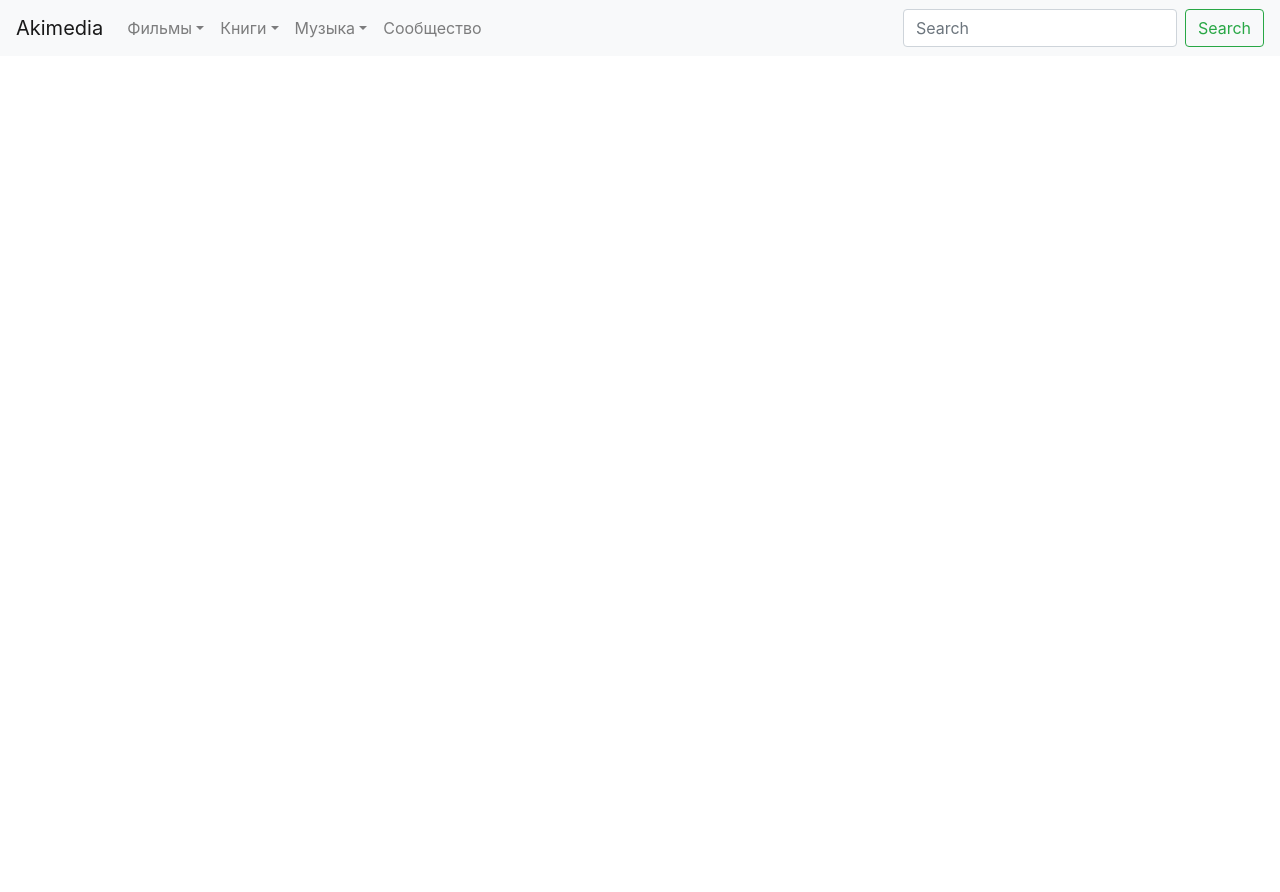
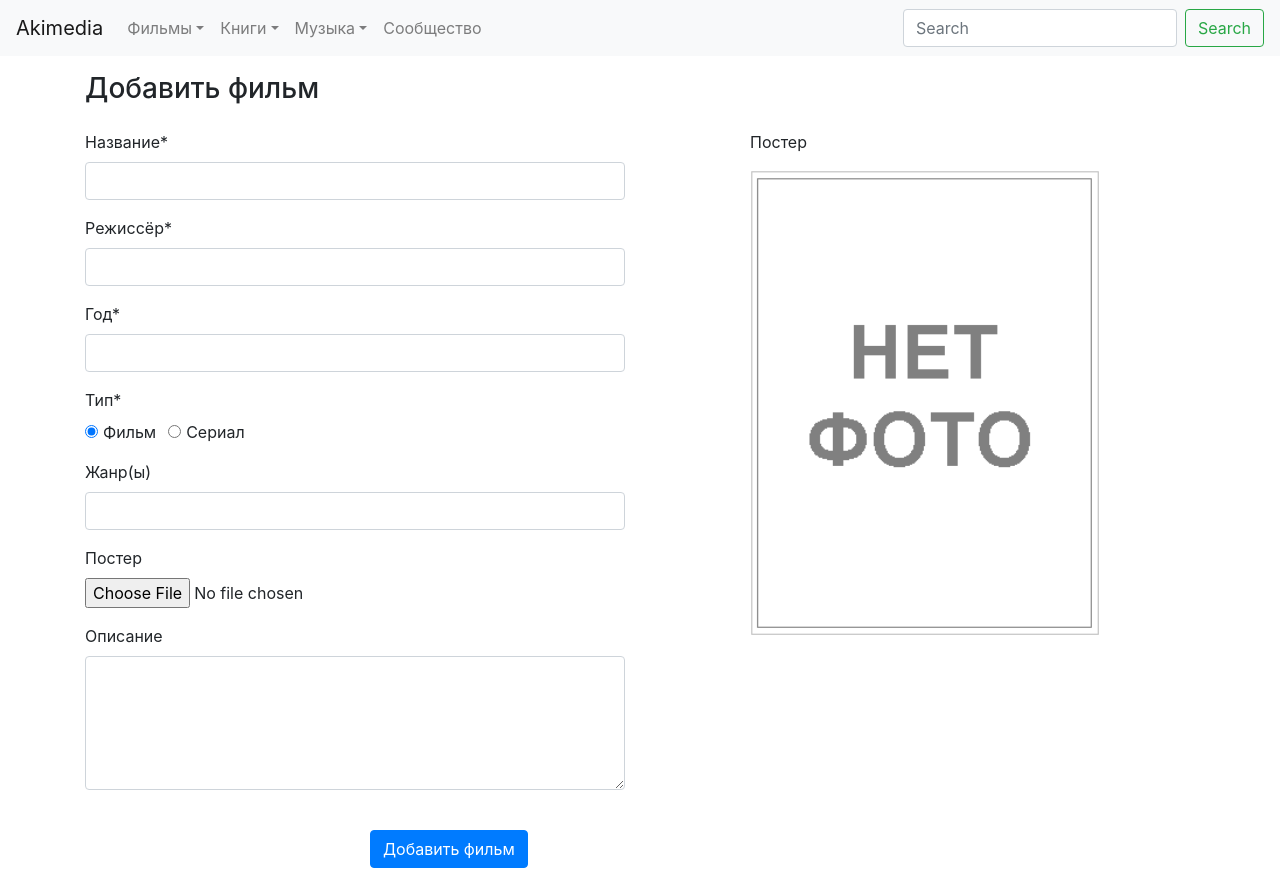
Before and after one commit to bottleIsEmpty/akimedia, an Angular app: page /add-film in a window 1280 px wide. Before the commit this address led to /. Before the commit the page ends 800 px from the top, so only its background shows below. Built offline with nearby package versions, Linux system fonts and the light colour scheme.

Commit message:
Форма добавления фильма

```diff
--- a/src/app/add-film-director/add-film-director.component.html
+++ b/src/app/add-film-director/add-film-director.component.html
@@ -18,10 +18,14 @@
           placeholder="Квентин">
       </div>
       <div
-      *ngIf="firstName.invalid && firstName.touched"
-      class="alert alert-danger">
-        <div *ngIf="firstName.errors.required">Введите имя.</div>
-        <div *ngIf="firstName.errors.minlength">Имя должно быть не короче {{ firstName.errors.minlength.requiredLength }} символов.</div>
+        *ngIf="firstName.invalid && firstName.touched"
+        class="alert alert-danger">
+        <div *ngIf="firstName.errors.required">
+          Введите имя.
+        </div>
+        <div *ngIf="firstName.errors.minlength">
+          Имя должно быть не короче {{ firstName.errors.minlength.requiredLength }} символов.
+        </div>
       </div>
       <div class="form-group">
         <label for="director-surname">Фамилия*</label>
@@ -40,8 +44,12 @@
       <div
       *ngIf="secondName.invalid && secondName.touched"
       class="alert alert-danger">
-        <div *ngIf="secondName.errors.required">Введите фамилию.</div>
-        <div *ngIf="secondName.errors.minlength">Фамилия должна быть не короче {{ secondName.errors.minlength.requiredLength }} символов.</div>
+        <div *ngIf="secondName.errors.required">
+          Введите фамилию.
+        </div>
+        <div *ngIf="secondName.errors.minlength">
+          Фамилия должна быть не короче {{ secondName.errors.minlength.requiredLength }} символов.
+        </div>
       </div>
       <div class="form-group">
         <label for="director-photo">Фото</label>
@@ -50,7 +58,8 @@
         class="form-control-file"
         id="director-photo"
         placeholder="Тарантино"
-        (change)="addPhoto($event)">
+        #photo
+        (change)="addPhoto(photo)">
       </div>
     </div>
 
@@ -65,15 +74,14 @@
               <img
                 [src]="imgSrc"
                 class="img-fluid img-thumbnail rounded"
-                alt="assets/no-photo.png"
-                #photo>
+                alt="assets/no-photo.png">
             </div>
             <div class="row justify-content-center">
               <button
                   type="button"
                   class="btn btn-danger mt-2"
                   [class.invisible]="isButtonInvisible"
-                  (click)="deletePhoto()">
+                  (click)="removePhoto()">
                 Удалить фото
               </button>
             </div>
--- a/src/app/add-film-director/add-film-director.component.ts
+++ b/src/app/add-film-director/add-film-director.component.ts
@@ -9,22 +9,22 @@ import { MatSnackBar } from '@angular/material';
 })
 export class AddFilmDirectorComponent {
 
-  imgSrc: String = 'assets/no-photo.png';
-  isButtonInvisible = true;
+  private imgSrc: String = 'assets/no-photo.png';
+  private isButtonInvisible = true;
 
   constructor(public SnackBar: MatSnackBar) { }
-  addPhoto($event) {
 
-    const file: File = $event.target.files[0];
+  addPhoto(photo) {
+    const file: File = photo.files[0];
     if (!file.type.match('image/*')) {
       alert('Некорректный файл!');
-      $event.target.value = '';
+      photo.value = '';
       return false;
     }
 
     if (file.size > 2097152) {
       alert('Файл не должен превышать 2 мб');
-      $event.target.value = '';
+      photo.value = '';
       return false;
     }
 
@@ -36,15 +36,16 @@ export class AddFilmDirectorComponent {
     reader.readAsDataURL(file);
   }
 
-  deletePhoto() {
+  removePhoto() {
     const photo: HTMLInputElement = <HTMLInputElement>(document.getElementById('director-photo'));
     photo.value = '';
     this.imgSrc = 'assets/no-photo.png';
+    this.isButtonInvisible = true;
   }
 
   submit(f: FormGroup) {
     f.reset();
-    this.deletePhoto();
+    this.removePhoto();
     this.SnackBar.open('Режиссёр успешно добавлен!', null, {
       duration: 2000
     });
--- /dev/null
+++ b/src/app/add-film/add-film.component.html
@@ -0,0 +1,130 @@
+<h3 class="pt-3 pb-3">Добавить фильм</h3>
+<form [formGroup]="form" (ngSubmit)="submit()">
+  <div class="row">
+    <div class="col-12 col-md-6">
+      <div class="form-group">
+        <label for="title">Название*</label>
+        <input
+          formControlName="title"
+          type="text"
+          class="form-control"
+          id="title">
+      </div>
+      <div class="form-group">
+        <label for="director">Режиссёр*</label>
+        <input
+          formControlName="director"
+          type="text"
+          class="form-control"
+          id="director">
+      </div>
+      <div class="form-group">
+        <label for="year">Год*</label>
+        <input
+          formControlName="year"
+          type="number"
+          class="form-control"
+          id="year">
+      </div>
+      <div class="form-group">
+        <label>Тип*</label><br>
+        <div class="form-check-inline">
+          <input
+            formControlaName="type"
+            class="form-check-input"
+            type="radio"
+            value="0"
+            name="type"
+            id="film-radio"
+            checked>
+          <label
+            class="form-check-label"
+            for="film-radio">
+            Фильм
+          </label>
+        </div>
+        <div class="form-check-inline">
+          <input
+            formControlaName="type"
+            class="form-check-input"
+            type="radio"
+            value="0"
+            name="type"
+            id="ser-radio">
+          <label
+            class="form-check-label"
+            for="ser-radio">
+            Сериал
+          </label>
+        </div>
+      </div>
+      <div class="form-group">
+        <label for="genres">Жанр(ы)</label>
+        <input
+          type="text"
+          class="form-control"
+          id="genres"
+          (keyup.enter)="addGenre(genre)" #genre>
+        <ul id="genres-list" class="list-group">
+          <li
+            class="list-group-item genre"
+            *ngFor="let genre of genres.controls"
+            (click)="removeGenre()">
+            {{ genre.value }}
+          </li>
+        </ul>
+      </div>
+      <div class="form-group">
+        <label for="director-photo">Постер</label>
+        <input
+          type="file"
+          class="form-control-file"
+          id="director-photo"
+          placeholder="Тарантино"
+          #photo
+          (change)="addPhoto(photo)">
+      </div>
+      <div class="form-group">
+        <label for="description">Описание</label>
+        <textarea
+          class="form-control"
+          rows="5"
+          name="description"
+          id="description">
+        </textarea>
+      </div>
+    </div>
+    <div class="col-12 col-md-6">
+      <div class="row justify-content-center">
+        <div class="col-8">
+          <div class="container">
+            <div class="row">
+              <p>Постер</p>
+            </div>
+            <div class="row">
+              <img [src]="imgSrc">
+            </div>
+            <div class="row justify-content-center">
+              <button
+                type="button"
+                class="btn btn-danger mt-2"
+                [class.invisible]="isButtonInvisible"
+                (click)="removePhoto()">
+                Удалить постер
+              </button>
+            </div>
+          </div>
+        </div>
+      </div>
+    </div>
+  </div>
+  <div class="row justify-content-center mt-4 mb-4">
+    <div class="col-12 col-md-6">
+        <button
+          type="submit"
+          class="btn btn-primary">
+          Добавить фильм
+        </button>
+    </div>
+  </div>
+</form>
--- /dev/null
+++ b/src/app/add-film/add-film.component.ts
@@ -0,0 +1,86 @@
+import { Component, OnInit } from '@angular/core';
+import { FormBuilder, Validators, FormGroup, FormArray, FormControl } from '@angular/forms';
+
+@Component({
+  selector: 'app-add-film',
+  templateUrl: './add-film.component.html',
+  styleUrls: ['./add-film.component.scss']
+})
+export class AddFilmComponent {
+
+  private imgSrc: String = 'assets/no-photo.png';
+  private isButtonInvisible = true;
+  form: FormGroup;
+
+  constructor(fb: FormBuilder) {
+    this.form = fb.group({
+      title: ['', [
+          Validators.required,
+          Validators.minLength(2),
+        ]
+      ],
+      director: ['', [
+          Validators.required,
+          Validators.minLength(2),
+        ]
+      ],
+      year: ['', [
+          Validators.required,
+          Validators.min(1900),
+          Validators.max(new Date().getFullYear())
+        ]
+      ],
+      type: [],
+      genres: fb.array([]),
+      description: ['', Validators.minLength(50)]
+    });
+  }
+
+  addGenre(genre: HTMLInputElement) {
+    this.genres.push(new FormControl(genre.value));
+    genre.value = '';
+  }
+
+  removeGenre(genre: FormControl) {
+    const index = this.genres.controls.indexOf(genre);
+    this.genres.removeAt(index);
+  }
+
+  addPhoto(photo) {
+    const file: File = photo.files[0];
+    if (!file.type.match('image/*')) {
+      alert('Некорректный файл!');
+      photo.value = '';
+      return false;
+    }
+
+    if (file.size > 2097152) {
+      alert('Файл не должен превышать 2 мб');
+      photo.value = '';
+      return false;
+    }
+
+    const reader = new FileReader();
+
+    reader.onload = () => {
+        this.imgSrc = reader.result;
+        this.isButtonInvisible = false;
+    };
+    reader.readAsDataURL(file);
+  }
+
+  removePhoto() {
+    const photo: HTMLInputElement = <HTMLInputElement>(document.getElementById('director-photo'));
+    photo.value = '';
+    this.imgSrc = 'assets/no-photo.png';
+    this.isButtonInvisible = true;
+  }
+
+  submit() {
+    console.log(this.form.value);
+  }
+
+  get genres() {
+    return <FormArray>this.form.get('genres');
+  }
+}
--- a/src/app/navbar/navbar.component.html
+++ b/src/app/navbar/navbar.component.html
@@ -1,17 +1,17 @@
 <nav class="navbar navbar-expand-md navbar-light bg-light">
   <a class="navbar-brand" routerLink="" href="#">Akimedia</a>
-  <button class="navbar-toggler" type="button" data-toggle="collapse" data-target="#navbarsExampleDefault" aria-controls="navbarsExampleDefault" aria-expanded="false" aria-label="Toggle navigation">
+  <button (click)="isNavbarCollapsed = !isNavbarCollapsed" class="navbar-toggler" type="button" data-toggle="collapse" data-target="#navbarsExampleDefault" aria-controls="navbarsExampleDefault" aria-expanded="false" aria-label="Toggle navigation">
     <span class="navbar-toggler-icon"></span>
   </button>
 
-  <div class="collapse navbar-collapse" id="navbarsExampleDefault">
+  <div [ngbCollapse]="isNavbarCollapsed" class="collapse navbar-collapse" id="navbarsExampleDefault">
     <ul class="navbar-nav mr-auto">
       <li ngbDropdown class="nav-item dropdown">
         <a ngbDropdownToggle class="nav-link dropdown-toggle" id="dropdown01" data-toggle="dropdown" aria-haspopup="true" aria-expanded="false">Фильмы</a>
         <div ngbDropdownMenu class="dropdown-menu" aria-labelledby="dropdown01">
           <a class="dropdown-item" href="#">Все фильмы</a>
           <a class="dropdown-item" routerLink="directors">Режиссёры</a>
-          <a class="dropdown-item" href="#">Добавить фильм</a>
+          <a class="dropdown-item" routerLink="add-film">Добавить фильм</a>
           <a class="dropdown-item" routerLink="add-film-director">Добавить режиссёра</a>
         </div>
       </li>
```
Also changed, not shown: src/app/app.module.ts (+6 -3 lines), src/app/add-film/add-film.component.scss (added), 1 other file (tests, documents, lock files or other folders).
